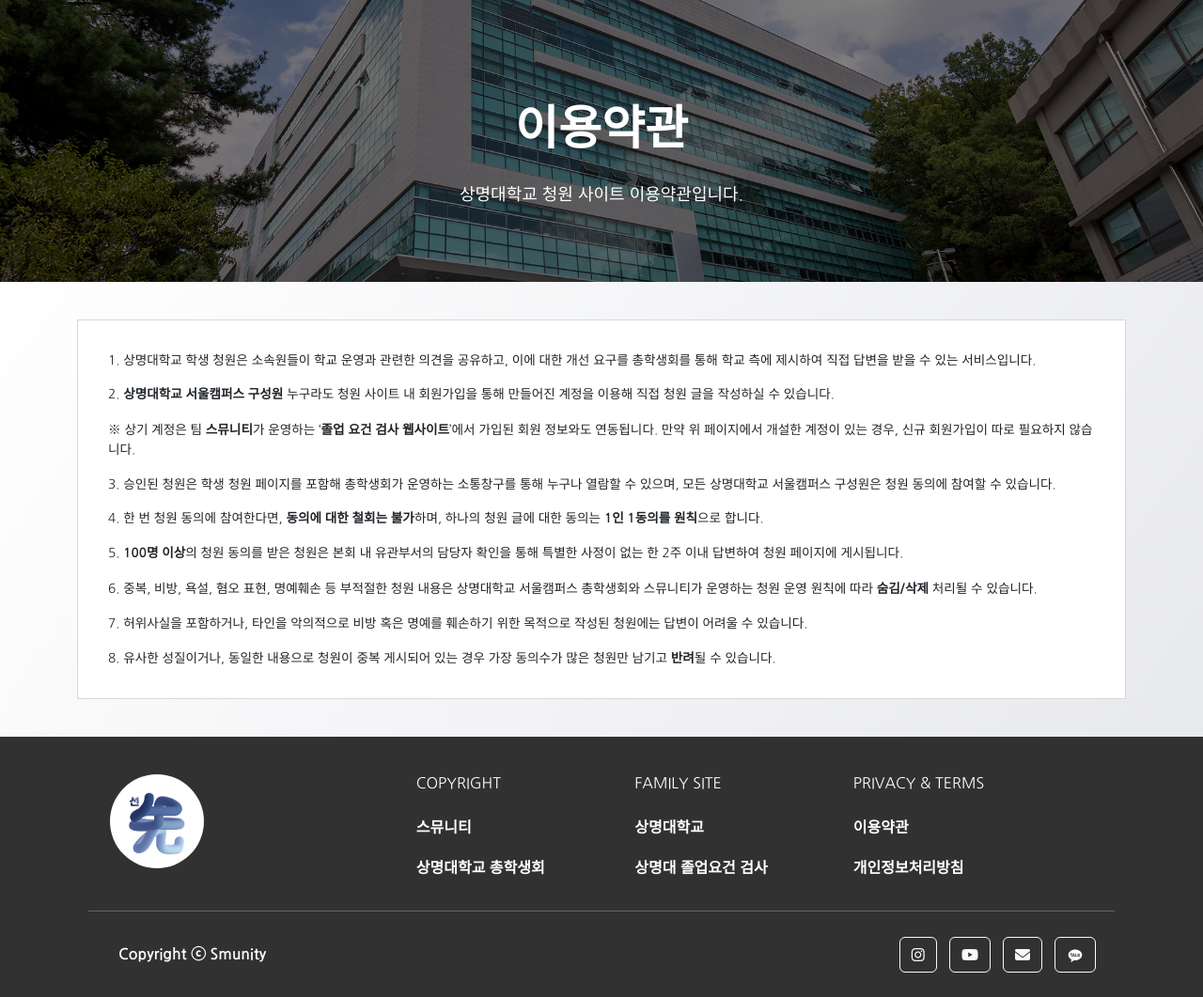
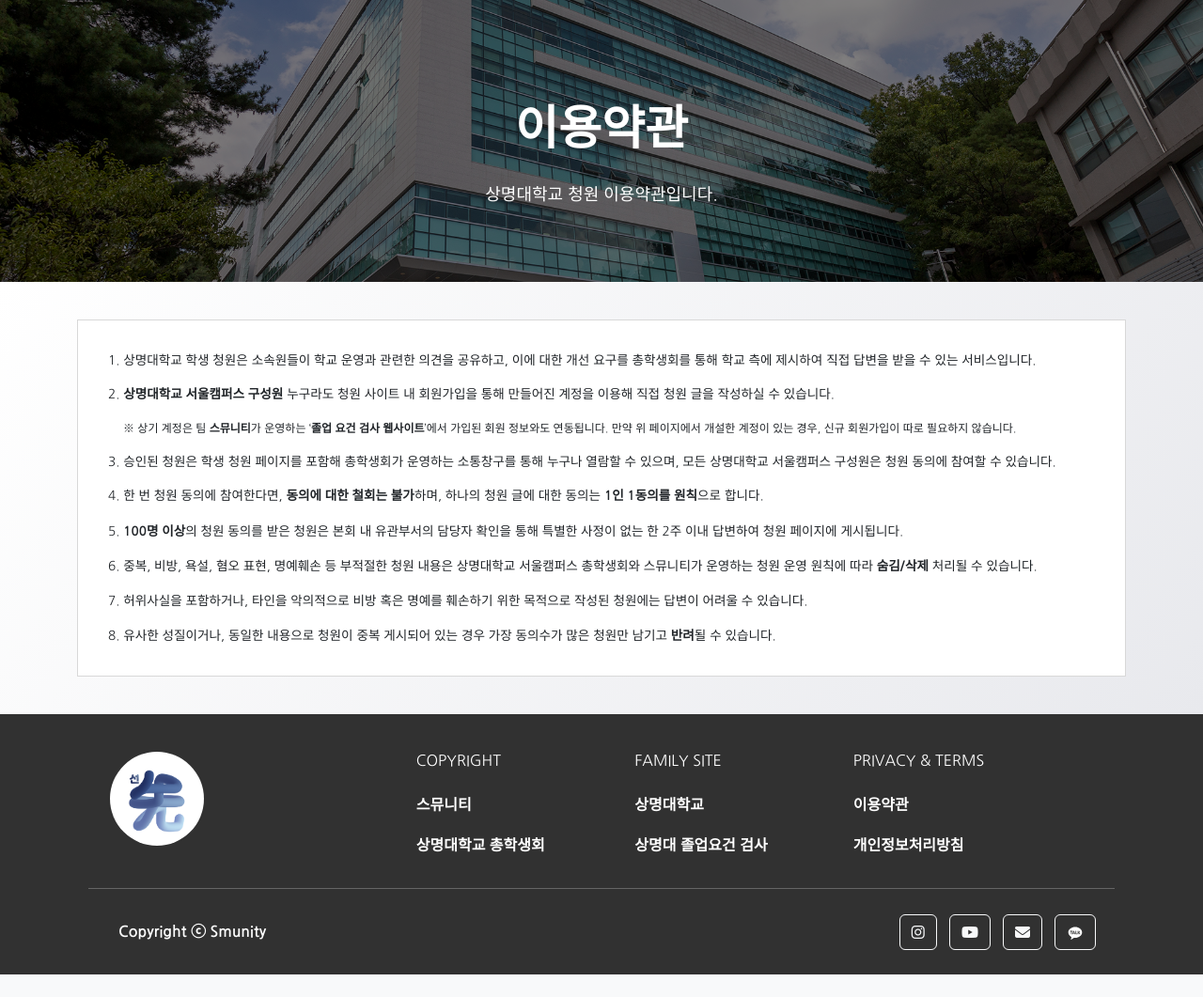
Before and after one commit to smu-nity/SMU-Petition, a Django app: page /accounts/terms/ in a window 1280 px wide. Shown: the part 84-1145 px from the top of the page at 94% size. After the commit the page ends 1121 px from the top, so only its background shows below. Run offline with Django 4.2, Linux system fonts and the light colour scheme; some libraries are stand-ins or nearby versions.

Commit message:
refactor: 이용약관 (#243)

```diff
--- a/templates/accounts/info.html
+++ b/templates/accounts/info.html
@@ -4,7 +4,7 @@
             1. 상명대학교 학생 청원은 소속원들이 학교 운영과 관련한 의견을 공유하고, 이에 대한 개선 요구를 총학생회를 통해 학교 측에 제시하여 직접 답변을 받을 수 있는 서비스입니다.
         </p>
         <p>2. <b>상명대학교 서울캠퍼스 구성원</b> 누구라도 청원 사이트 내 회원가입을 통해 만들어진 계정을 이용해 직접 청원 글을 작성하실 수 있습니다.</p>
-        <p>※ 상기 계정은 팀 <b>스뮤니티</b>가 운영하는 ‘<b>졸업 요건 검사 웹사이트</b>’에서 가입된 회원 정보와도 연동됩니다. 만약 위 페이지에서 개설한 계정이 있는 경우, 신규 회원가입이 따로 필요하지 않습니다.</p>
+        <p style="margin-left:1rem; font-size:0.75rem;">※ 상기 계정은 팀 <b>스뮤니티</b>가 운영하는 ‘<b>졸업 요건 검사 웹사이트</b>’에서 가입된 회원 정보와도 연동됩니다. 만약 위 페이지에서 개설한 계정이 있는 경우, 신규 회원가입이 따로 필요하지 않습니다.</p>
         <p>3. 승인된 청원은 학생 청원 페이지를 포함해 총학생회가 운영하는 소통창구를 통해 누구나 열람할 수 있으며, 모든 상명대학교 서울캠퍼스 구성원은 청원 동의에 참여할 수 있습니다. </p>
         <p>4. 한 번 청원 동의에 참여한다면, <b>동의에 대한 철회는 불가</b>하며, 하나의 청원 글에 대한 동의는 <b>1인 1동의를 원칙</b>으로 합니다.</p>
         <p>5. <b>100명 이상</b>의 청원 동의를 받은 청원은 본회 내 유관부서의 담당자 확인을 통해 특별한 사정이 없는 한 2주 이내 답변하여 청원 페이지에 게시됩니다.</p>
--- a/templates/accounts/terms.html
+++ b/templates/accounts/terms.html
@@ -9,7 +9,7 @@
 
         <div class="navbar-img__text">
             <span class="navbar-img__text--title">이용약관</span>
-            <span class="navbar-img__text--subtitle">상명대학교 청원 사이트 이용약관입니다.</span>
+            <span class="navbar-img__text--subtitle">상명대학교 청원 이용약관입니다.</span>
         </div>
     </div>
     <div class="login-container" style="display: block; padding:2.5rem 0;">
```
